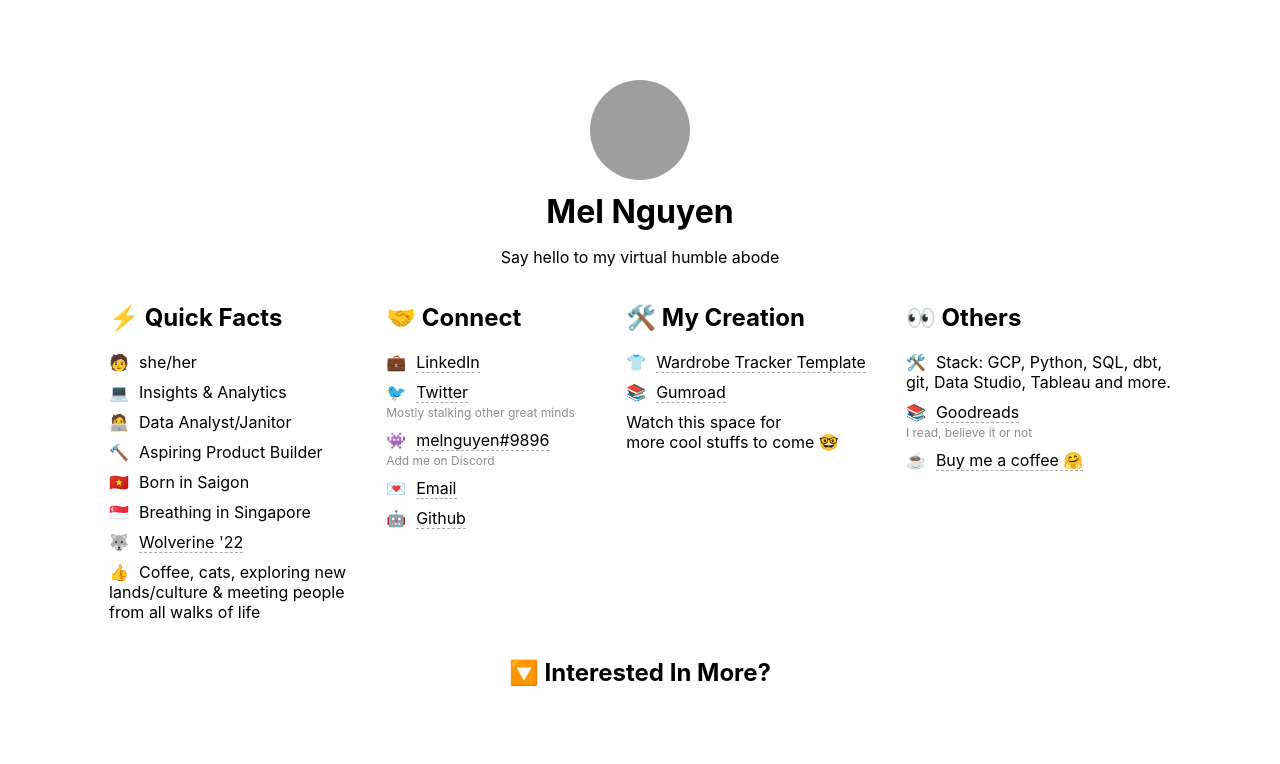
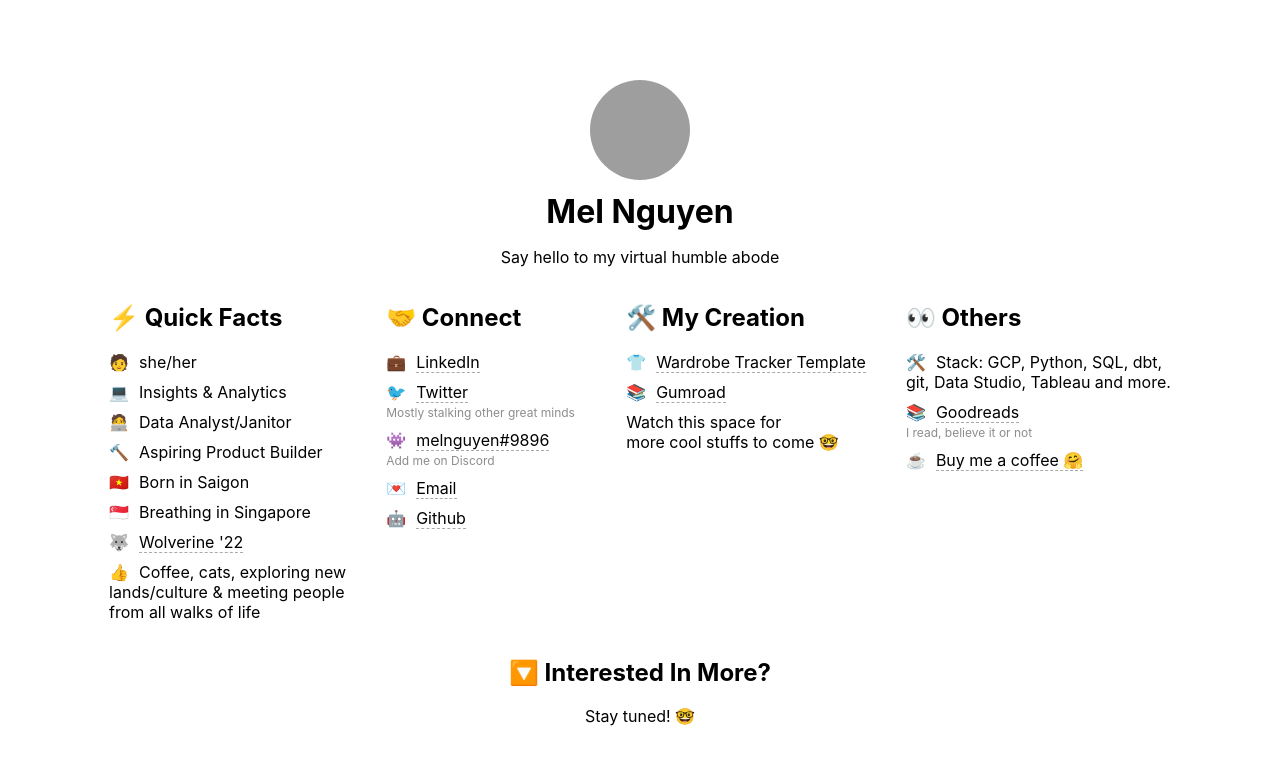
Before and after one commit to meln-ds/melnguyen-dot-com, a Next.js app: page / in a window 1280 px wide. Shown: the top 764 px of the page. Built offline with nearby package versions, Linux system fonts and the light colour scheme; grey boxes are pictures that could not be loaded.

Commit message:
update pirsch code and add text

```diff
--- a/pages/index.js
+++ b/pages/index.js
@@ -97,7 +97,7 @@ export default function Home(props) {
           type="text/javascript"
           src="https://api.pirsch.io/pirsch.js"
           id="pirschjs"
-          data-code="yojqyHBKGLOMJXGFnwWwP3IIWL7E8Ohv"
+          data-code="p7MCehtvDgH00nzVwSQv2yqP5iB700Pt"
         ></script>
       </Head>
 
@@ -274,6 +274,7 @@ export default function Home(props) {
         */}
 
         <h2>🔽 Interested In More?</h2>
+        <div>Stay tuned! 🤓</div>
         {/*
         <div className={styles['issue-container']}>
           {props.latest.map((issue, i) => (
```
